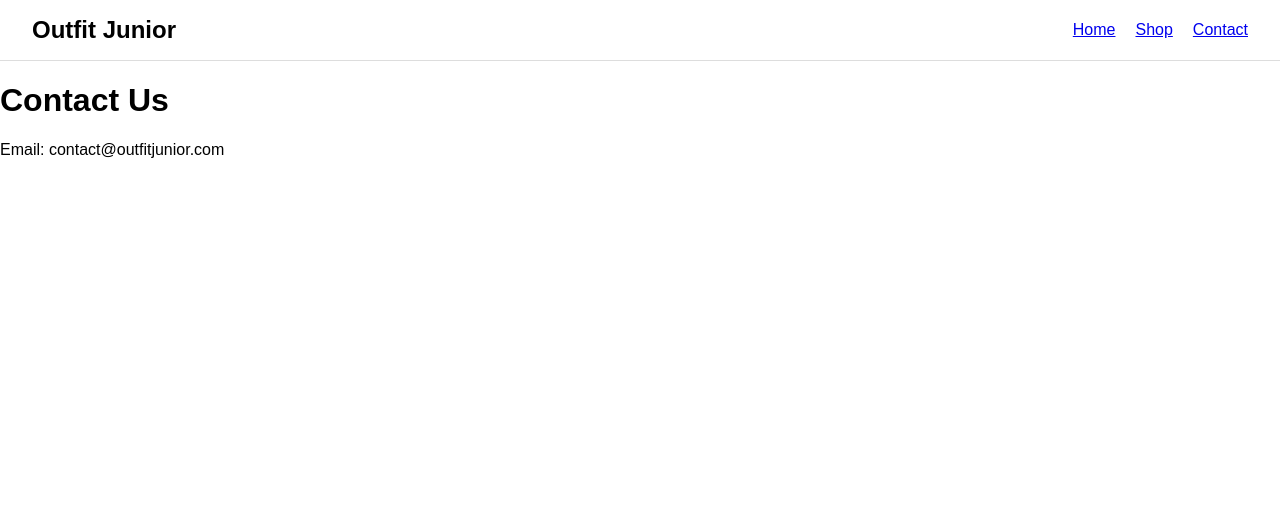
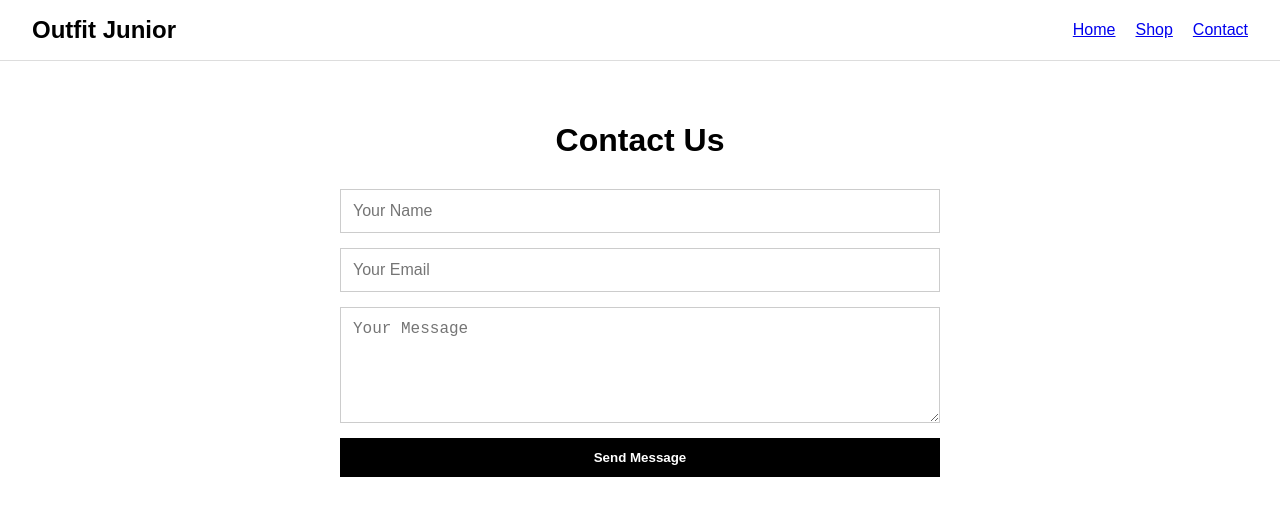
Before and after one commit to talhashah0/outfit-junior, a React (Vite) app: page /contact in a window 1280 px wide. Shown: the top 516 px of the page. Built offline with nearby package versions, Linux system fonts and the light colour scheme.

Commit message:
Add contact page

```diff
--- /dev/null
+++ b/src/pages/Contact.css
@@ -0,0 +1,36 @@
+.contact {
+  padding: 40px;
+  max-width: 600px;
+  margin: auto;
+}
+
+.contact h1 {
+  text-align: center;
+  margin-bottom: 30px;
+}
+
+.contact-form {
+  display: flex;
+  flex-direction: column;
+  gap: 15px;
+}
+
+.contact-form input,
+.contact-form textarea {
+  padding: 12px;
+  font-size: 16px;
+  border: 1px solid #ccc;
+}
+
+.contact-form button {
+  padding: 12px;
+  background: black;
+  color: white;
+  border: none;
+  font-weight: bold;
+  cursor: pointer;
+}
+
+.contact-form button:hover {
+  opacity: 0.85;
+}
--- a/src/pages/Contact.jsx
+++ b/src/pages/Contact.jsx
@@ -1,8 +1,17 @@
+import "./Contact.css";
+
 export default function Contact() {
   return (
-    <div>
+    <div className="contact">
       <h1>Contact Us</h1>
-      <p>Email: contact@outfitjunior.com</p>
+
+      <form className="contact-form">
+        <input type="text" placeholder="Your Name" required />
+        <input type="email" placeholder="Your Email" required />
+        <textarea placeholder="Your Message" rows="5" required></textarea>
+
+        <button type="submit">Send Message</button>
+      </form>
     </div>
   );
 }
```
